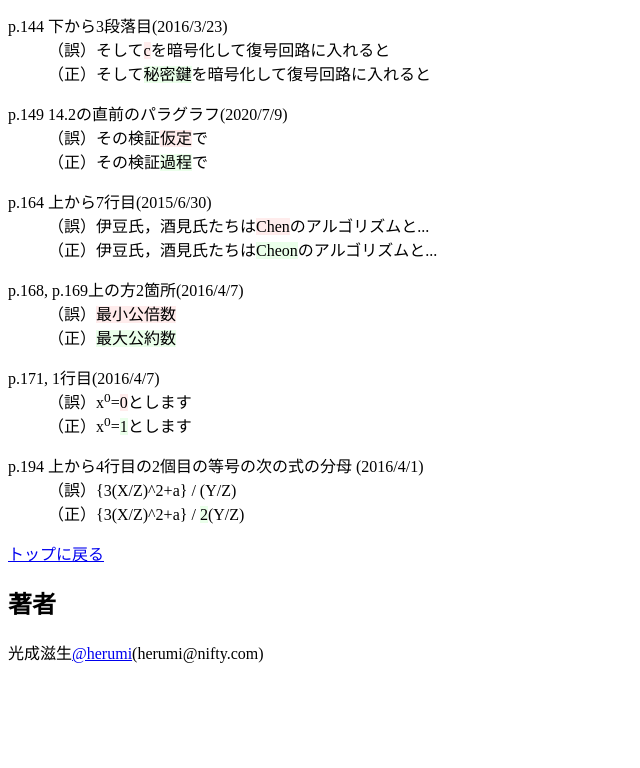
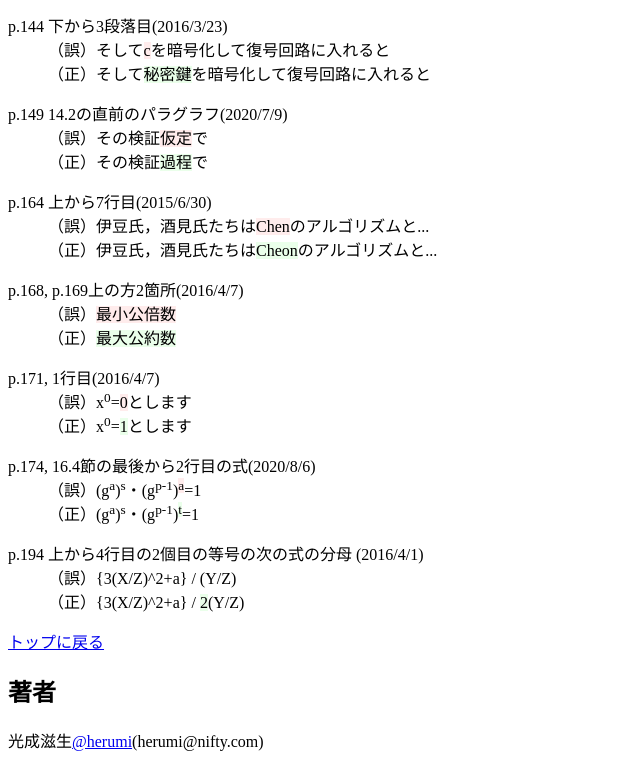
Before and after one commit to herumi/ango, a plain HTML site: page errata.html in a window 1280 px wide. Shown: the part 1355-2123 px from the top of the page, without its empty margins (0-640 px from the left). Before the commit the page ends 2035 px from the top, so only its background shows below. Drawn offline with Linux system fonts and the light colour scheme.

Commit message:
update errata

```diff
--- a/errata.html
+++ b/errata.html
@@ -107,6 +107,11 @@
     <div>（誤）x<sup>0</sup>=<span class="del">0</span>とします</div>
     <div>（正）x<sup>0</sup>=<span class="add">1</span>とします</div>
   </dd>
+  <dt>p.174, 16.4節の最後から2行目の式(2020/8/6)</dt>
+  <dd>
+    <div>（誤）(g<sup>a</sup>)<sup>s</sup>・(g<sup>p-1</sup>)<sup><span class="del">a</span></sup>=1</div>
+    <div>（正）(g<sup>a</sup>)<sup>s</sup>・(g<sup>p-1</sup>)<sup><span class="add">t</span></sup>=1</div>
+  </dd>
   <dt>p.194 上から4行目の2個目の等号の次の式の分母 (2016/4/1)</dt>
   <dd>
     <div>（誤）{3(X/Z)^2+a} / (Y/Z)</div>
```
Also changed, not shown: index.html (+1 -1 lines).
